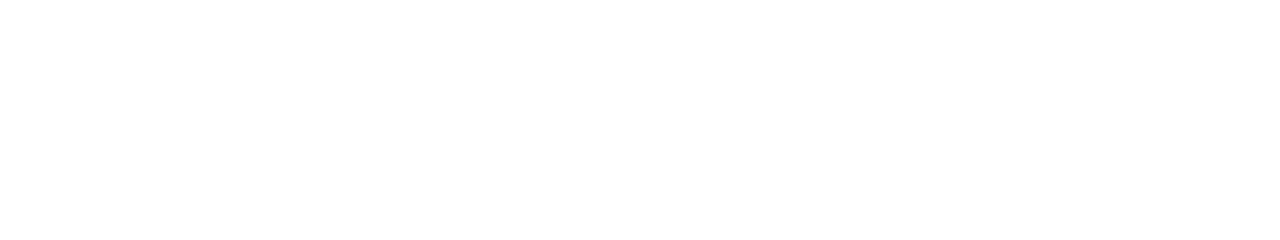
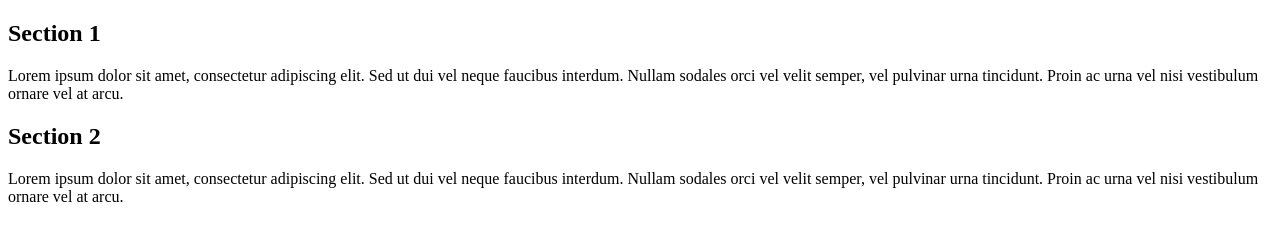
Before and after one commit to Konstantinll2345/first-project, a plain HTML site: page index.html in a window 1280 px wide. Drawn offline with Linux system fonts and the light colour scheme.

Commit message:
Изменение документа сверстана section

```diff
--- a/index.html
+++ b/index.html
@@ -7,5 +7,16 @@
 </head>
 <body>
   <header class="header"></header>
+  <main class="main">
+    <section class="section section1">
+      <h2>Section 1</h2>
+      <p>Lorem ipsum dolor sit amet, consectetur adipiscing elit. Sed ut dui vel neque faucibus interdum. Nullam sodales orci vel velit semper, vel pulvinar urna tincidunt. Proin ac urna vel nisi vestibulum ornare vel at arcu.</p>
+    </section>
+    <section class="section section2">
+      <h2>Section 2</h2>
+      <p>Lorem ipsum dolor sit amet, consectetur adipiscing elit. Sed ut dui vel neque faucibus interdum. Nullam sodales orci vel velit semper, vel pulvinar urna tincidunt. Proin ac urna vel nisi vestibulum ornare vel at arcu.</p>
+    </section>
+  </main>
+
 </body>
 </html>
--- a/style.css
+++ b/style.css
@@ -1,3 +1,6 @@
 header {
  width: 10px;
 }
+section {
+  width: 10px;
+}
```
